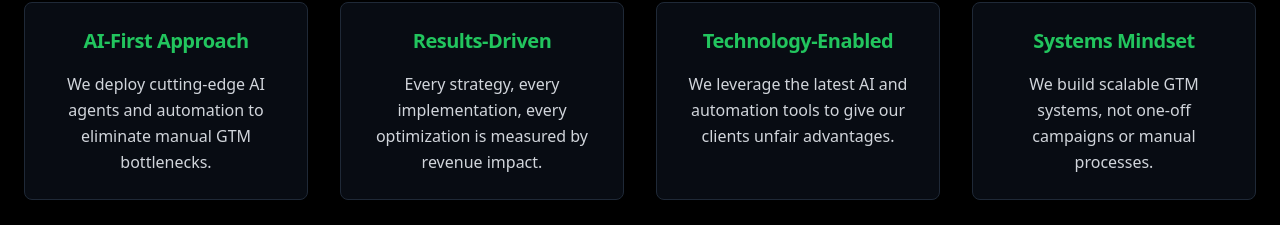
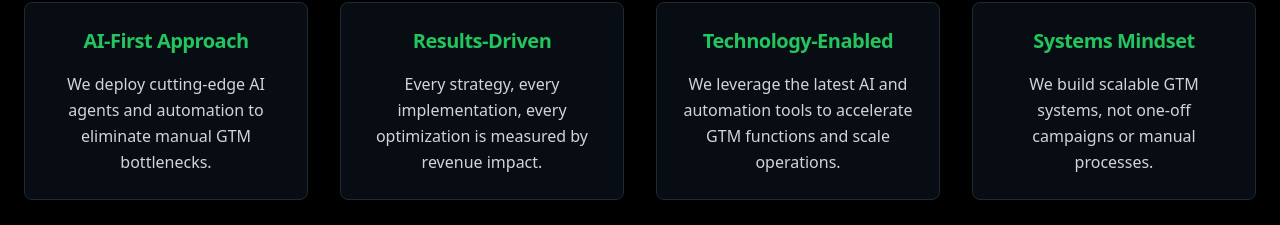
Before and after one commit to Briannzau/N-A, a Next.js app: page /about in a window 1280 px wide. Shown: the part 1238-1463 px from the top of the page. Built offline with nearby package versions, Linux system fonts and the light colour scheme.

Commit message:
Update about page to focus on AI and automation for GTM acceleration

```diff
--- a/app/about/page.tsx
+++ b/app/about/page.tsx
@@ -16,7 +16,7 @@ const values = [
   },
   {
     title: "Technology-Enabled",
-    description: "We leverage the latest AI and automation tools to give our clients unfair advantages.",
+    description: "We leverage the latest AI and automation tools to accelerate GTM functions and scale operations.",
   },
   {
     title: "Systems Mindset",
```
